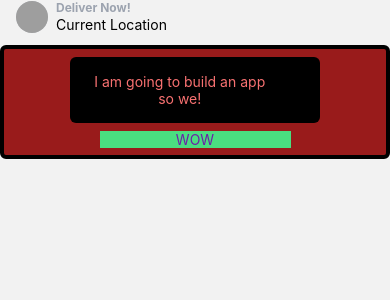
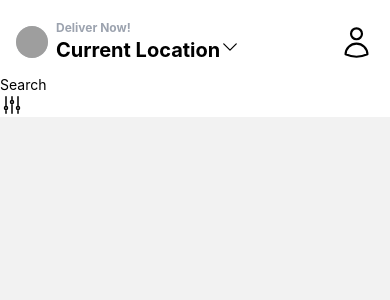
Before and after one commit to darkcohiba/first-expo-project, a React Native app: screen /Home in a window 390 px wide. Shown: the top 300 px of the page. Built offline with nearby package versions, Linux system fonts and the light colour scheme; grey boxes are pictures that could not be loaded.

Commit message:
chore: serach bar

```diff
--- a/package.json
+++ b/package.json
@@ -18,8 +18,10 @@
     "react": "18.2.0",
     "react-dom": "18.2.0",
     "react-native": "0.71.6",
+    "react-native-heroicons": "^3.2.0",
     "react-native-safe-area-context": "4.5.0",
     "react-native-screens": "~3.20.0",
+    "react-native-svg": "^13.9.0",
     "react-native-web": "~0.18.10",
     "tailwindcss": "^3.3.1"
   },
--- a/screens/Homepage.js
+++ b/screens/Homepage.js
@@ -3,6 +3,7 @@ import {SafeAreaView, Text, View } from 'react-native';
 import React, { useLayoutEffect } from 'react'
 import { useNavigation } from '@react-navigation/native';
 import Header from './components/Header';
+import Search from './components/Search';
 
 const Homepage = () => {
     const navigation = useNavigation()
@@ -16,14 +17,10 @@ const Homepage = () => {
     },[])
 
     return (
-        <SafeAreaView >
+        <SafeAreaView className="bg-white pt-5">
             <Header />
-            <View className="items-center bg-red-800 border-black border-4 rounded-md h-3/4">
-            <View className="bg-black rounded-md m-2">
-                <Text className="text-red-400 text-center w-3/4  m-4">I am going to build an app so we!</Text>
-            </View>
-            <Text className="text-center text-purple-800 bg-green-400 w-1/2">WOW</Text>
-            </View>
+            <Search />
+
             <StatusBar style="auto" />
         </SafeAreaView>
     );
@@ -49,4 +46,13 @@ const Homepage = () => {
     //   }
     // });
 
+
+    // <View className="items-center bg-red-800 border-black border-4 rounded-md h-3/4">
+    //         <View className="bg-black rounded-md m-2">
+    //             <Text className="text-red-400 text-center w-3/4  m-4">Weeee!</Text>
+    //         </View>
+    //         <Text className="text-center text-purple-800 bg-green-400 w-1/2">WOW</Text>
+    //         </View>
+
+
 export default Homepage;
--- a/screens/components/Header.js
+++ b/screens/components/Header.js
@@ -1,4 +1,10 @@
 import { View, Text, Image } from 'react-native'
+import {
+  UserIcon,
+  ChevronDownIcon,
+  SearchIcon,
+  AdjustmentsIcon
+ } from "react-native-heroicons/outline"
 import React from 'react'
 
 const Header = () => {
@@ -10,10 +16,16 @@ const Header = () => {
       }}
       className=" h-7 w-7 bg-gray-300 p-4 rounded-full"
       />
-        <View>
+      <View className="flex-1">
           <Text className="font-bold text-xs text-gray-400">Deliver Now!</Text>
-            <Text>Current Location</Text>
+          <Text className="font-bold text-xl">
+            Current Location
+            <ChevronDownIcon size={20} color="00CCBB" />
+          </Text>
       </View>
+      <UserIcon size={35} color="00CCBB" />
+
+
     </View>
   )
 }
--- /dev/null
+++ b/screens/components/Search.js
@@ -0,0 +1,22 @@
+import { View, Text } from 'react-native'
+import React from 'react'
+import {
+    SearchIcon,
+    AdjustmentsVerticalIcon
+   } from "react-native-heroicons/outline"
+
+const Search = () => {
+  return (
+    <View>
+      <View>
+        <Text>Search</Text>
+      </View>
+      <AdjustmentsVerticalIcon color="00CCBB" />
+    </View>
+  )
+}
+
+export default Search;
+
+
+      /* <AdjustmentsHorizontalIcon color="00CCBB" /> */
```
Also changed, not shown: 2 other files (tests, documents, lock files or other folders). Lines whose indentation alone changed are shown as unchanged.
